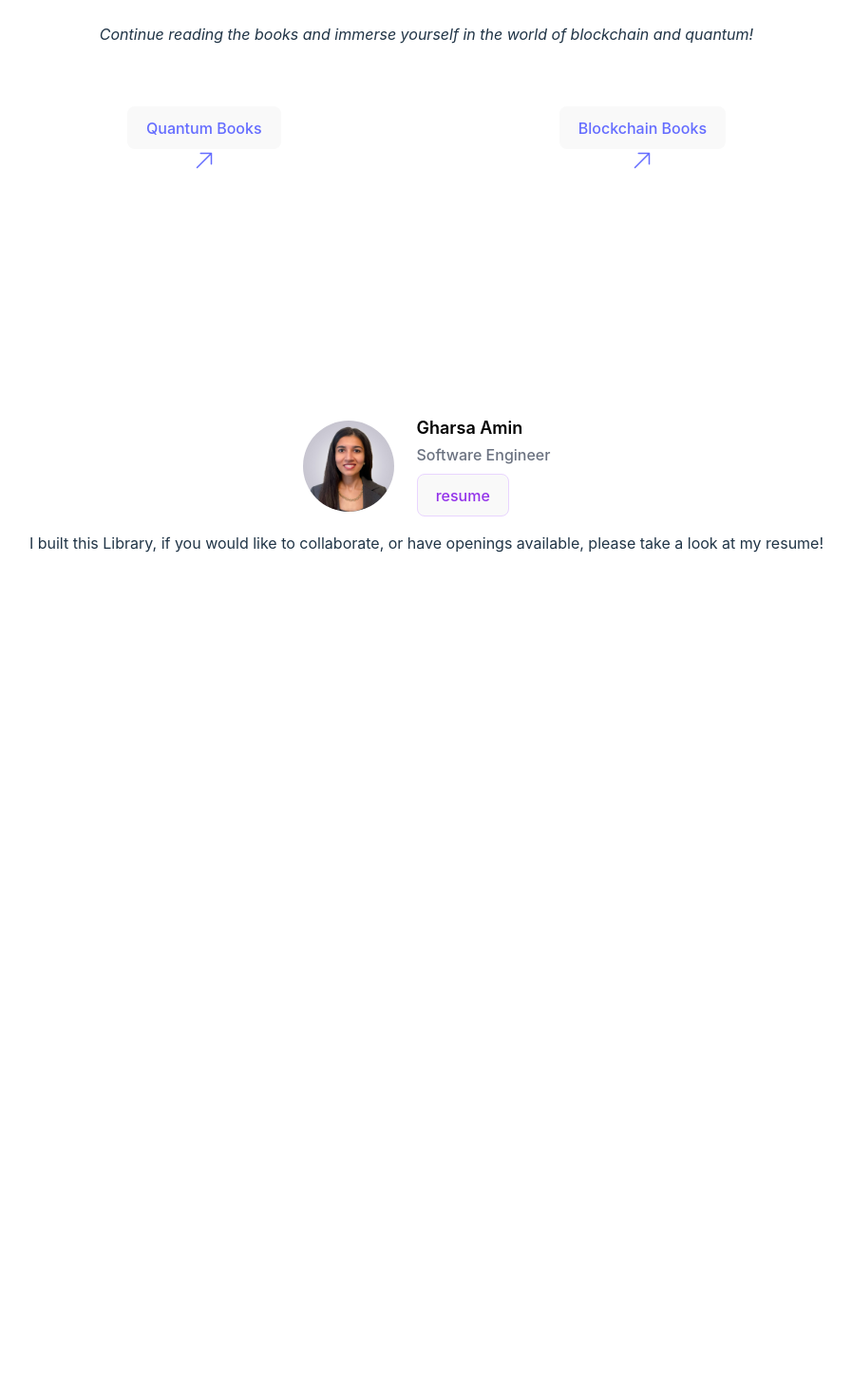
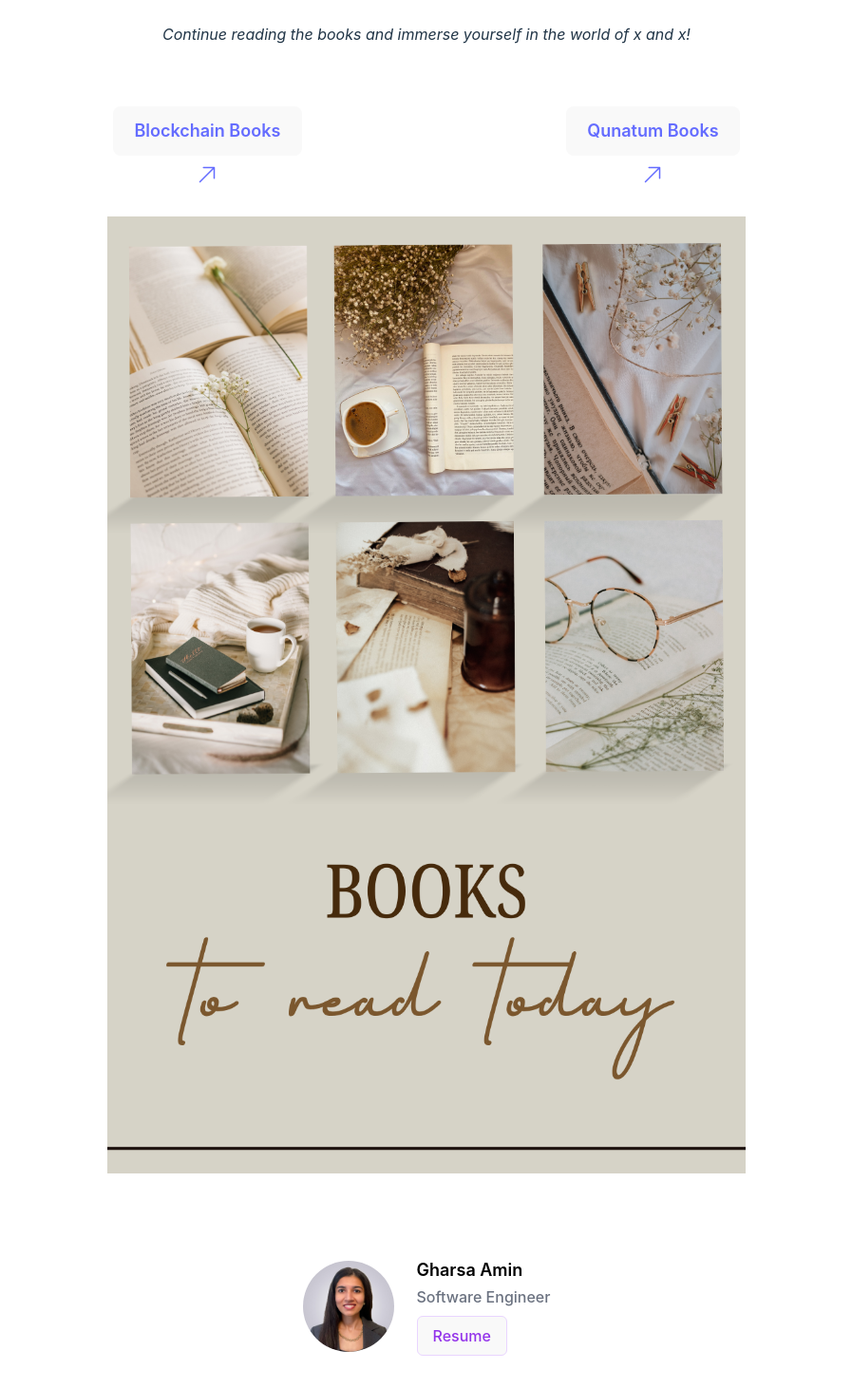
Before and after one commit to Gharsa-Amin/Books-Library-101, a React (Vite) app: page / in a window 1280 px wide. Shown: the part 1208-2670 px from the top of the page at 95% size, without its empty margins (191-1088 px from the left). Before the commit the page ends 1824 px from the top, so only its background shows below. Built offline with nearby package versions, Linux system fonts and the light colour scheme.

Commit message:
added flex grow, grid properties, and mt-auto in order to put the button to push to the bottom and align regardless of the text size

```diff
--- a/src/component/BookListBlockchain/BookListBlockchain.jsx
+++ b/src/component/BookListBlockchain/BookListBlockchain.jsx
@@ -20,43 +20,28 @@ export default function BlockchainBookList() {
 			<h2 className="text-3xl text-[#0f334d] font-bold text-center mb-12 mt-12">
 				Blockchain Blocks
 			</h2>
-			<button className="border-purple-200 text-purple-600 hover:border-transparent hover:bg-purple-600 hover:text-white active:bg-purple-700">
-				Start Reading
-			</button>
-			<svg
-				xmlns="http://www.w3.org/2000/svg"
-				fill="none"
-				viewBox="0 0 24 24"
-				strokeWidth={1.5}
-				stroke="currentColor"
-				className="size-6 "
-			>
-				<path
-					strokeLinecap="round"
-					strokeLinejoin="round"
-					d="m4.5 4.5 15 15m0 0V8.25m0 11.25H8.25"
-				/>
-			</svg>
+
 			{books.length > 0 ? (
 				<div className="grid grid-cols-1 md:grid-cols-2 lg:grid-cols-3 gap-6 shadow-sm">
 					{books.map((book) => (
 						<div
 							key={book.id}
-							className="bg-white rounded-lg shadow-lg overflow-hidden hover:shadow-xl transition-shadow duration-300"
+							className="bg-white rounded-lg shadow-lg overflow-hidden hover:shadow-xl transition-shadow duration-300 flex flex-col"
 						>
 							<img
 								src={book.image}
 								alt={book.title}
 								className="w-full h-48 object-cover"
 							/>
-							<div className="p-6">
+							<div className="flex flex-col p-6 flex-grow">
 								<h3 className="text-xl font-semibold mb-2 text-[#0f334d]">
 									{book.title}
 								</h3>
 								<p className="text-[#e03a50]">Author: {book.author}</p>
-								<p className="text-gray-700 mb-4 italic font-light line-clamp-3">
+								<p className="text-gray-700 mb-4 italic font-light line-clamp-3 flex-grow">
 									{book.summary}
 								</p>
+								<div className="mt-auto">
 									<a
 										href={book.Link}
 										target="_blank"
@@ -69,14 +54,12 @@ export default function BlockchainBookList() {
 									</a>
 								</div>
 							</div>
+						</div>
 					))}
 				</div>
 			) : (
 				<p className="text-center text-gray-600 text-lg">No books available</p>
 			)}
-			<div className="mb-8 mt-10">
-				<AddBlockchainBooks addBook={AddBlockchainBooks} />
-			</div>
 		</div>
 	);
 }
--- a/src/component/Home/Home.jsx
+++ b/src/component/Home/Home.jsx
@@ -45,21 +45,22 @@ export default function Home() {
 						</svg>
 					</div>
 				</div>
-				<p className=" flex justify-center italic pt-6">
-					Continue reading the books and immerse yourself in the world of
-					blockchain and quantum!
+				<p className="flex justify-center italic pt-6">
+					Continue reading the books and immerse yourself in the world of x and
+					x!
 				</p>
-				<div className="flex justify-evenly pt-16">
-					<Link to="/QuantumBooks">
-						<button>Quantum Books</button>
-						<div className="flex justify-center">
+
+				<div className="flex flex-col items-center sm:flex-row sm:justify-evenly pt-16">
+					<Link to="/BlockchainBooks" className="flex flex-col items-center">
+						<button className="text-lg font-semibold">Blockchain Books</button>
+						<div className="flex justify-center mt-2">
 							<svg
 								xmlns="http://www.w3.org/2000/svg"
 								fill="none"
 								viewBox="0 0 24 24"
 								strokeWidth={1.5}
 								stroke="currentColor"
-								className="size-6"
+								className="h-6 w-6"
 							>
 								<path
 									strokeLinecap="round"
@@ -69,16 +70,16 @@ export default function Home() {
 							</svg>
 						</div>
 					</Link>
-					<Link to="/BlockchainBooks">
-						<button>Blockchain Books</button>
-						<div className="flex justify-center">
+					<Link to="/QuantumBooks" className="flex flex-col items-center">
+						<button className="text-lg font-semibold">Qunatum Books</button>
+						<div className="flex justify-center mt-2">
 							<svg
 								xmlns="http://www.w3.org/2000/svg"
 								fill="none"
 								viewBox="0 0 24 24"
 								strokeWidth={1.5}
 								stroke="currentColor"
-								className="size-6"
+								className="h-6 w-6"
 							>
 								<path
 									strokeLinecap="round"
@@ -90,28 +91,48 @@ export default function Home() {
 					</Link>
 				</div>
 
-				<div className="pt-60">
-					<div className="flex justify-center content-center flex-col gap-2 p-8 sm:flex-row sm:items-center sm:gap-6 sm:py-4 ...">
+				{/* Book Image */}
+				<div className="flex justify-center pt-8 px-4 sm:px-8">
+					<img
+						className="w-full max-w-2xl h-auto"
+						src="./Books.png"
+						alt="Books"
+					/>
+				</div>
+
+				{/* Profile Section */}
+				<div className="pt-8 sm:pt-16">
+					<div className="flex flex-col items-center gap-6 sm:flex-row sm:items-center sm:justify-center p-6">
 						<img
 							className="mx-auto block h-24 rounded-full sm:mx-0 sm:shrink-0"
 							src="./Headshot.jpg"
-							alt=""
+							alt="Gharsa Amin"
 						/>
 						<div className="space-y-2 text-center sm:text-left">
 							<div className="space-y-0.5">
 								<p className="text-lg font-semibold text-black">Gharsa Amin</p>
 								<p className="font-medium text-gray-500">Software Engineer</p>
 							</div>
-							<button className="border-purple-200 text-purple-600 hover:border-transparent hover:bg-purple-600 hover:text-white active:bg-purple-700 ...">
-								resume
+
+							<button className="border border-purple-200 text-purple-600 hover:border-transparent hover:bg-purple-600 hover:text-white active:bg-purple-700 px-4 py-2 rounded-md">
+								<a
+									href="/gharsa-amin_2025.pdf"
+									className="text-inherit"
+									target="_blank"
+									rel="noopener noreferrer"
+								>
+									Resume
+								</a>
 							</button>
 						</div>
 					</div>
-					<p className="flex justify-center">
+
+					<p className="flex justify-center mt-6">
 						I built this Library, if you would like to collaborate, or have
 						openings available, please take a look at my resume!
 					</p>
 				</div>
+
 				{/* <p className=" flex justify-center w-20 md:rotate-45 pt-30 animate-rotate-around ">
 					Continue reading the books and immerse yourself in the world of
 					blockchain and quantum!
```
Also changed, not shown: public/Books.png (added), 1 other file (tests, documents, lock files or other folders). Lines whose indentation alone changed are shown as unchanged.
